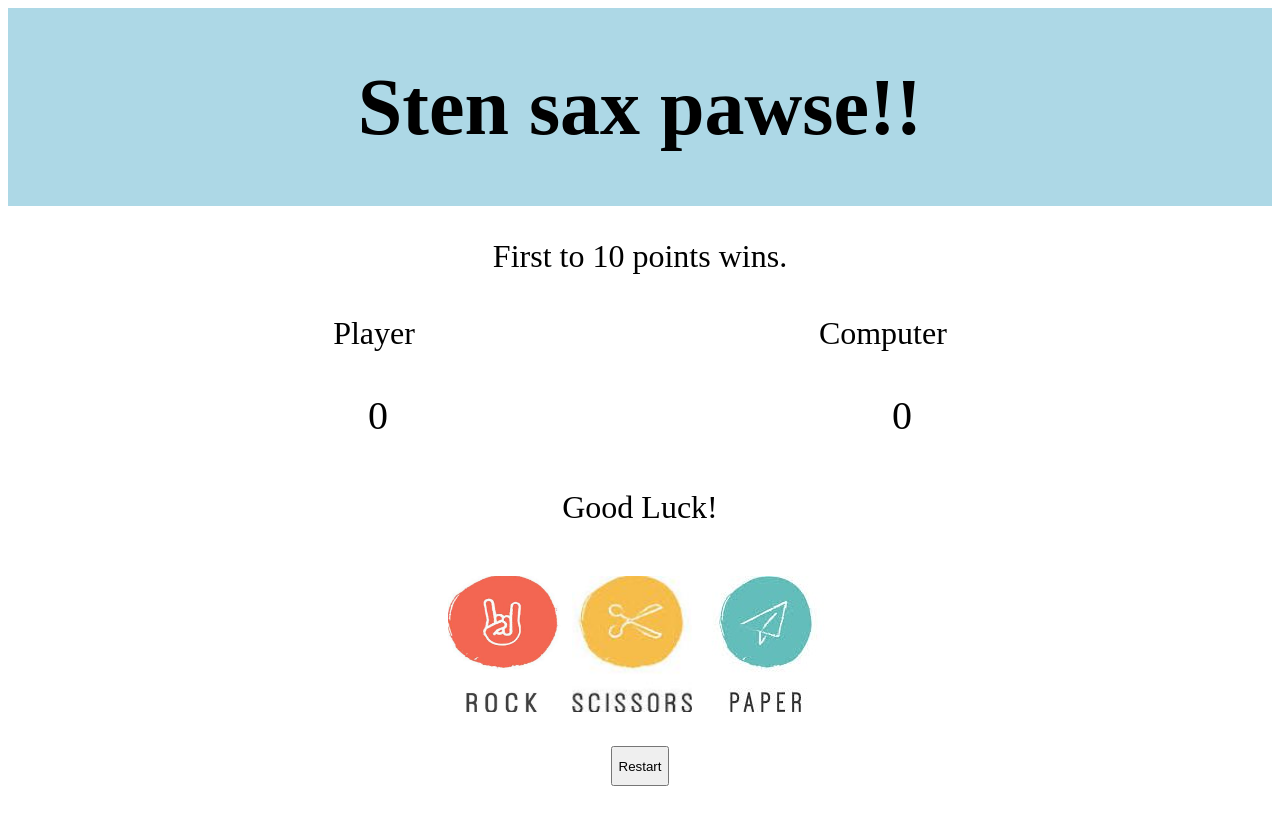
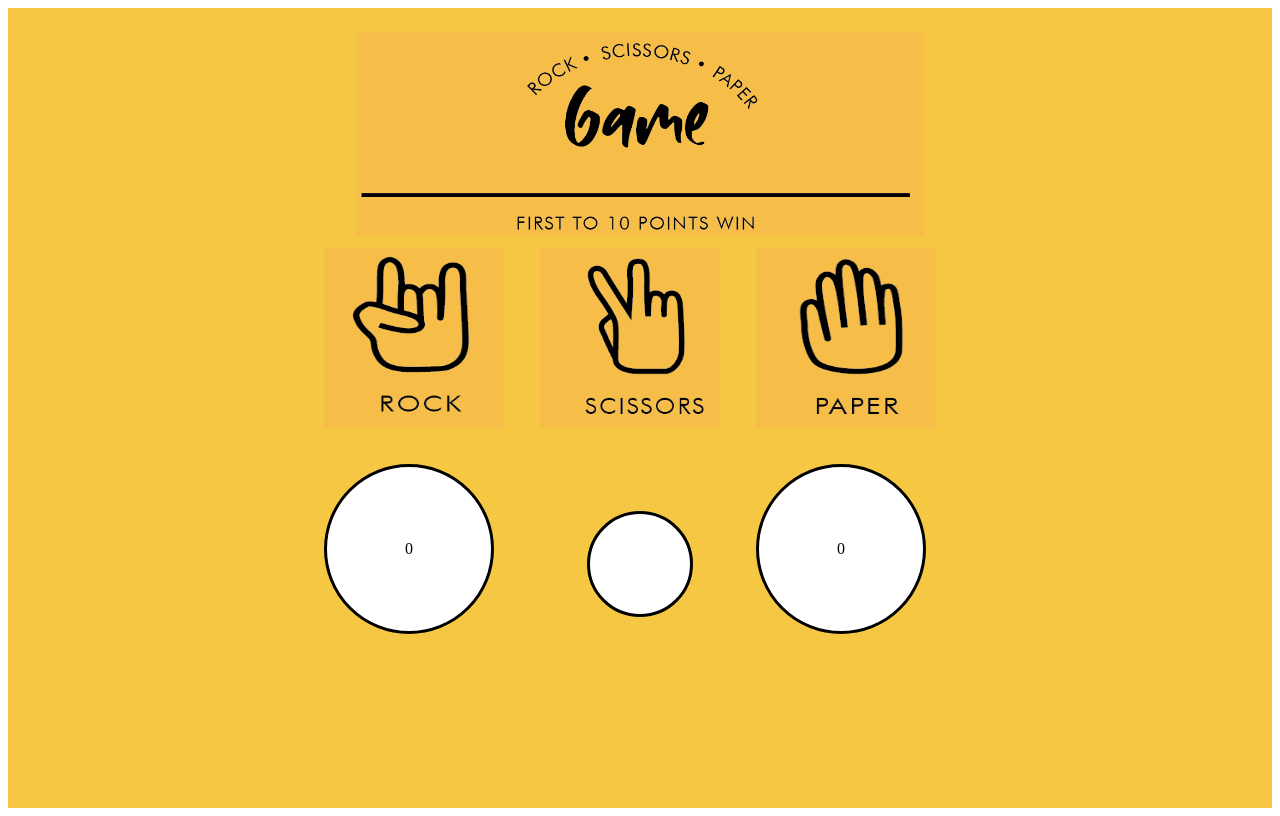
Before and after one commit to perhegg/sten, a website: page index.html in a window 1280 px wide. Drawn offline with Linux system fonts and the light colour scheme.

Commit message:
ny version

```diff
--- a/index.html
+++ b/index.html
@@ -6,41 +6,54 @@
     <meta http-equiv="X-UA-Compatible" content="ie=edge">
     <title>Sten sax pase</title>
     <link rel="stylesheet" type="text/css" href="./src/index.css">
+    <link rel="shortcut icon" href="#" />
 </head>
 <body>
+    <div class="content2">
+        <div class="header">
+            <img src="./src/image/tre.png" alt="title" class="title-img">
+        </div>
+        <div class="grid">
+            <img src="./src/image/sten.png" alt="sten" class="sten__img grid__item--1">
+            <img src="./src/image/sax.png" alt="sax" class="sax__img grid__item--2">
+            <img src="./src/image/papper.png" alt="papper" class="papper__img grid__item--3">
+            <div class="grid__item--4">
+                <div class="player--score">0</div>
+            </div>
+            <div class="grid__item--5">
 
-<header>
-    <h1 class="title">Sten sax pawse!!</h1>
-</header>
-<p>First to 10 points wins.</p>
-<div class="board">
-<span class="spelare" id="player">Player</span>
-<span class="spelare" id="computer">Computer</span>
-</div>
+            </div>
+            <div class="grid__item--6">
+                <div class="computer--score">0</div>
+            </div>
+            <!--
+            <div class="grid__item--4">
+                <h3 class="spelare__score" id="player-score">0</h3>
+                <h3 class="spelare__name">Player</h3>
+            </div>
+            <div class="grid__item--5">
+                <h3 class="computer__score" id="computer-score">0</h3>
+                <h3 class="computer__name">Computer</h3>                 -->
+            </div>
+        </div>
+    </div>
 
-<div id="content"></div>
-<div class=board>
-<span class="spelare" id="player-score">0</span>
-<span class="spelare" id="computer-score">0</span>
-</div>
-<div id="outcome">Good Luck!</div>
 
-<div class="choices">
-    <span class="choice" id="st">
-        <img id="stenbild" src="./src/image/RoPaSc Logo.jpg" alt="">
-    </span>
+            <!-- <div id="restartdiv">
+            <button id="restart">Restart</button>
+        </div> -->
 
-    <span class="choice" id="s">
-        <img id="saxbild" src="./src/image/download.jpeg" alt="">
-    </span>
 
-    <span class="choice" id="p">
-        <img src="./src/image/paper.jpeg" alt="paper">
-    </span>
-</div>
-<div id="restartdiv">
-<button id="restart">Restart</button>
-</div>
-<script type="text/javascript" src="./src/index.js"></script>
+            <!-- <div class="outcome">
+            <div id="outcome">Good Luck!</div>
+        </div> -->
+
+
+
+</section>
+
 </body>
+
+<!-- <script type="text/javascript" src="./src/index.js"></script> -->
+
 </html>
--- /dev/null
+++ b/src/sass/_body.scss
@@ -0,0 +1,2 @@
+body {
+}
--- /dev/null
+++ b/src/sass/_grid.scss
@@ -0,0 +1,67 @@
+.content {
+    width: 100%;
+    height: 100vh;
+    background-color: yellow;
+    padding-bottom: 200px;
+}
+
+
+.grid {
+    display: grid;
+    height: 70vh;
+    background-color: #F5C742;
+
+    justify-content: center;
+    grid-template-columns: repeat(3, 200px);
+    grid-template-rows: 200px;
+    grid-auto-rows: 200px;
+    grid-gap: 1rem 1rem;
+    grid-template-areas:
+        "grid__item--1 grid__item--2 grid__item--3"200px
+        "grid__item--4 grid__item--5 grid__item--6"
+    ;
+}
+
+.grid__item--1 {
+}
+
+.grid__item--2 {
+}
+.grid__item--3 {
+}
+
+.grid__item--4 {
+    display: inline-block;
+}
+.grid__item--5 {
+    align-self: center;
+    justify-self: center;
+    height: 100px;
+    width: 100px;
+    background-color: white;
+    border: 3px solid black;
+    border-radius: 105px;
+}
+
+
+.player--score {
+    display: flex;
+    justify-content: center;
+    align-items: center;
+    height: 164px;
+    width: 164px;
+    background-color: white;
+    border: 3px solid black;
+    border-radius: 105px;
+}
+
+.computer--score {
+    display: flex;
+    justify-content: center;
+    align-items: center;
+    height: 164px;
+    width: 164px;
+    background-color: white;
+    border: 3px solid black;
+    border-radius: 105px;
+}
--- /dev/null
+++ b/src/sass/_header.scss
@@ -0,0 +1,104 @@
+
+.header {
+    width: 100%;
+    height: 30vh;
+    position: relative;
+    background-color: #F5C742;
+
+}
+
+.title-img {
+    position: absolute;
+    height: 85%;
+    width: 45%;
+    top: 10%;
+    left: 50%;
+    transform: translate(-50%);
+}
+
+.spelplan {
+    padding-top: 10px;
+    background-color: #F5C742;
+    height: 25vh;
+    width: 100%;
+    text-align: center;
+}
+
+.sten {
+
+    &__img {
+        height: 90%;
+        width: 90%;
+        }
+}
+
+.sax {
+
+    &__img {
+        height: 90%;
+        width: 90%;
+        }
+}
+
+.papper {
+
+    &__img {
+        height: 90%;
+        width: 90%;
+        }
+}
+
+.resultat {
+    padding-top: 5rem;
+    background-color: #F5C742;
+    height: 40vh;
+    text-align: center;
+}
+
+.spelare {
+    display: inline-block;
+    position: relative;
+    margin-right: 3rem;
+    height: 7rem;
+    width: 7rem;
+    border-radius: 90px;
+    border: 5px solid black;
+    background-color: white;
+
+    &__score {
+        font-size: 2rem;
+        @include center-horisontal-vertical
+    }
+
+    &__name {
+        display: inline-block;
+        margin-right: 4rem;
+        margin-left: 1rem;
+
+    }
+}
+
+.computer {
+    display: inline-block;
+    position: relative;
+    margin-left: 3rem;
+    height: 7rem;
+    width: 7rem;
+    border-radius: 90px;
+    border: 5px solid black;
+    background-color: white;
+
+    &__score {
+        font-size: 2rem;
+        @include center-horisontal-vertical
+    }
+
+    &__name {
+        display: inline-block;
+        margin-left: 6rem;
+    }
+}
+
+.names {
+    text-align: center;
+}
--- /dev/null
+++ b/src/sass/_mixins.scss
@@ -0,0 +1,6 @@
+@mixin center-horisontal-vertical {
+    position: absolute;
+    top: 50%;
+    left: 50%;
+    transform: translate(-50%, -50%);
+}
--- /dev/null
+++ b/src/sass/main.scss
@@ -0,0 +1,8 @@
+
+
+@import "./body";
+@import "./mixins";
+
+
+@import "./header";
+@import "./grid";
```
Also changed, not shown: package.json (+3 -10 lines), src/image/RoPaSc Logo.jpg (deleted), src/image/computer.png (added), src/image/download.jpeg (deleted), src/image/paper.jpeg (deleted), src/image/papper.png (added), src/image/play.png (added), src/image/player.png (added), src/image/sax.png (added), src/image/sten.png (added), src/image/tre.png (added), src/index.css, 2 other files.
